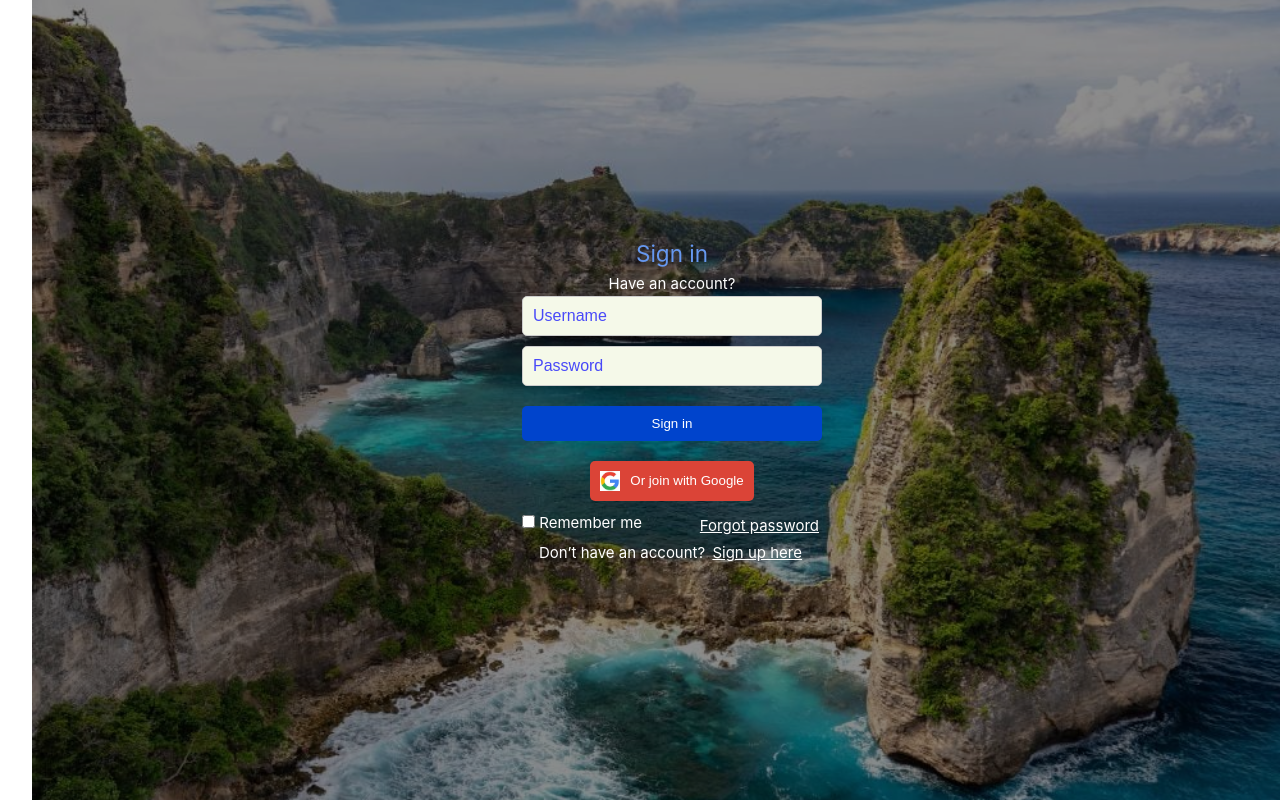
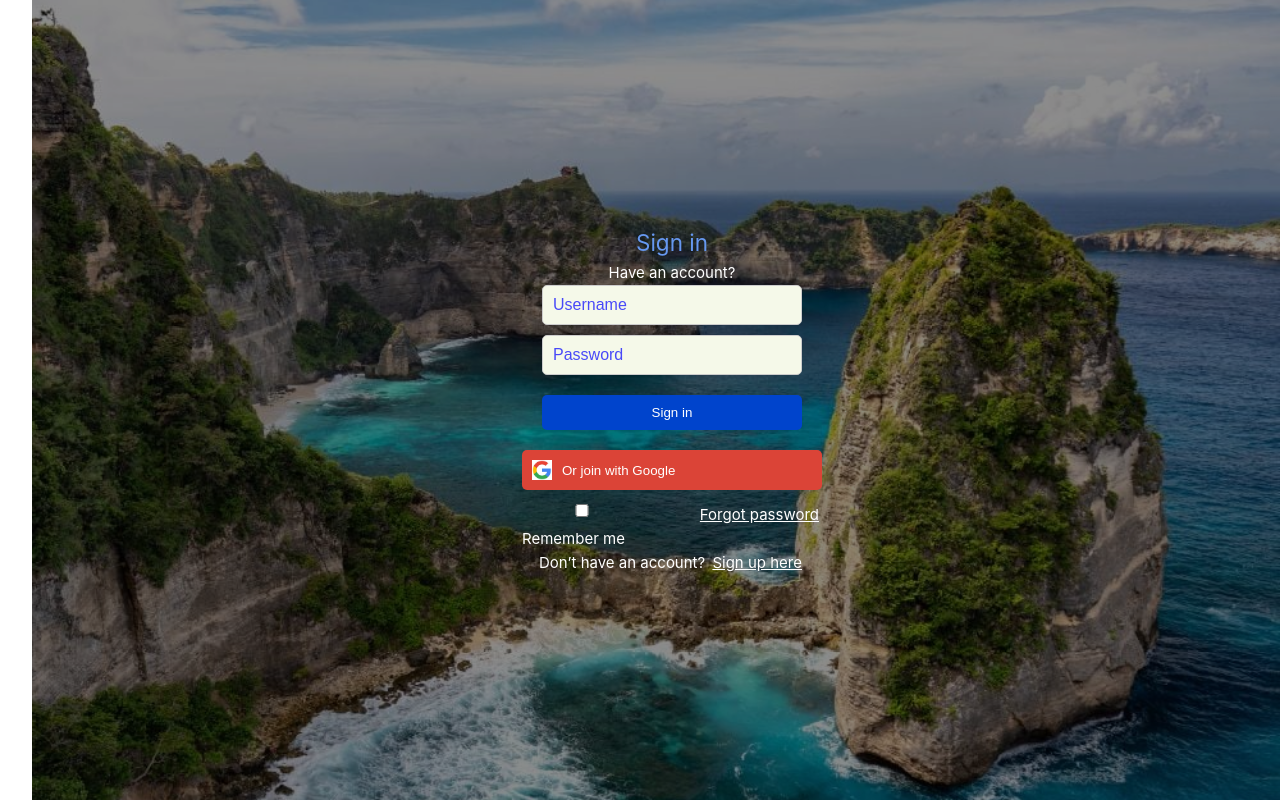
Before and after one commit to mimibetty/PBL-6, a Vue app in the folder frontend/: page /login in a window 1280 px wide. Shown: the top 800 px of the page. Built offline with nearby package versions, Linux system fonts and the light colour scheme.

Commit message:
fix sign-in ui

```diff
--- a/frontend/src/components/views/SignInView.vue
+++ b/frontend/src/components/views/SignInView.vue
@@ -68,6 +68,12 @@
   margin: 0;
   padding: 0;
   height: 100%;
+  width: 100%; /* Đảm bảo toàn bộ body chiếm hết chiều rộng */
+  overflow: hidden; /* Ngăn cuộn ngang */
+  box-sizing: border-box;
+  }
+  *, *::before, *::after {
+  box-sizing: inherit; /* Đảm bảo các phần tử không vượt kích thước khung */
 }
 
 .login-container {
@@ -79,9 +85,13 @@
   background-image: url('../pictures/background.jpg');
   background-size: cover;
   background-position: center;
-    height: 100vh; /* Full viewport height */
-    width: 100vw; /* Full viewport width */
+  background-attachment: fixed;
+  height: 100vh; /* Đảm bảo container phủ toàn màn hình */
+  width: 100vw; /* Đảm bảo chiều rộng container không tràn */
+  max-width: 100vw;
+  overflow: hidden; /* Ngăn cuộn bên trong container */
 }
+
 
 .login-container::before {
     content: '';
@@ -107,18 +117,21 @@
   form {
   display: flex;
   flex-direction: column;
-    width: 300px;
+  width: 100%;
+  max-width: 300px; /* Giới hạn độ rộng tối đa của form */
+  padding: 0 20px; /* Thêm padding cho form trên màn hình nhỏ */
 }
 
 input,
-textarea { /* Áp dụng cho tất cả các ô nhập và textarea */
-    background-color: #f5f9e9; /* Màu nền vàng */
-    color: blue; /* Màu chữ xanh dương */
-    border: 1px solid #ccc; /* Thêm viền để ô nhập nổi bật hơn */
-    padding: 10px; /* Thêm khoảng cách bên trong */
-    margin-bottom: 10px; /* Khoảng cách giữa các ô nhập */
-    font-size: 16px; /* Kích thước chữ */
-    border-radius: 5px; /* Bo tròn góc ô nhập */
+textarea {
+  background-color: #f5f9e9;
+  color: blue;
+  border: 1px solid #ccc;
+  padding: 10px;
+  margin-bottom: 10px;
+  font-size: 16px;
+  border-radius: 5px;
+  width: 100%; /* Đảm bảo các ô nhập chiếm toàn bộ chiều rộng */
 }
 
 input::placeholder,
@@ -138,6 +151,8 @@
   }
 
   .google-signin {
+  width: 100%; /* Đảm bảo các nút chiếm toàn bộ chiều rộng */
+  max-width: 300px;
     display: flex;
     align-items: center;
     background-color: #db4437;
```
Lines whose indentation alone changed are shown as unchanged.
